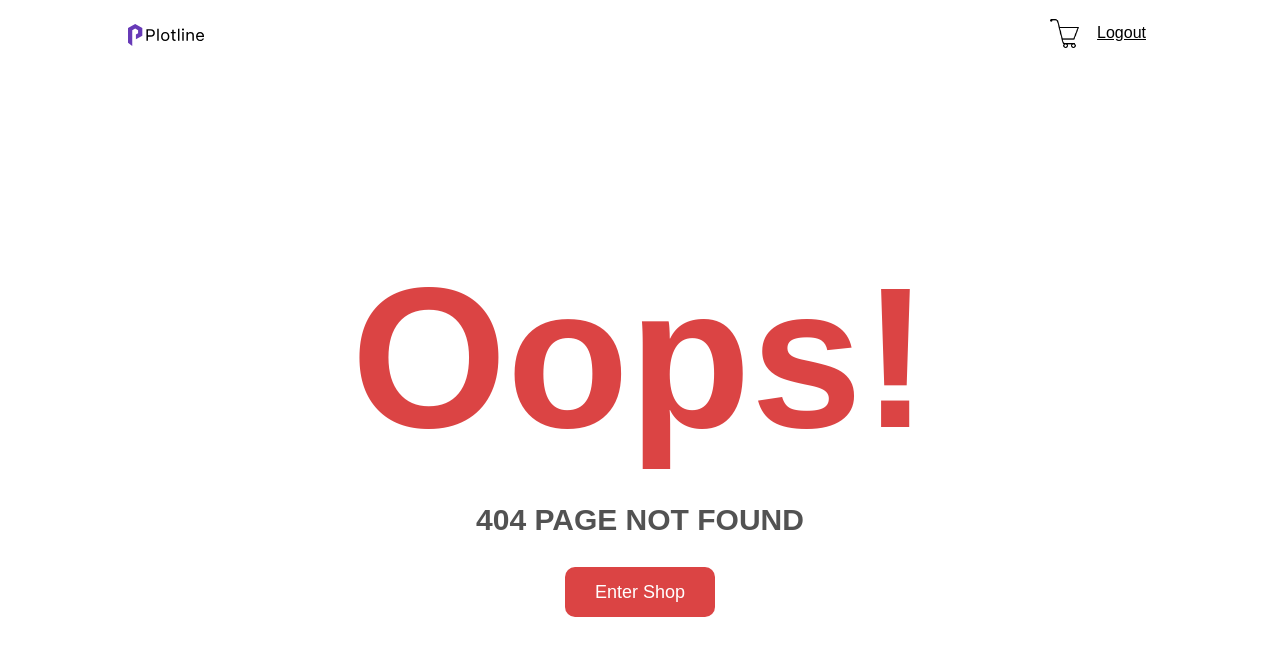
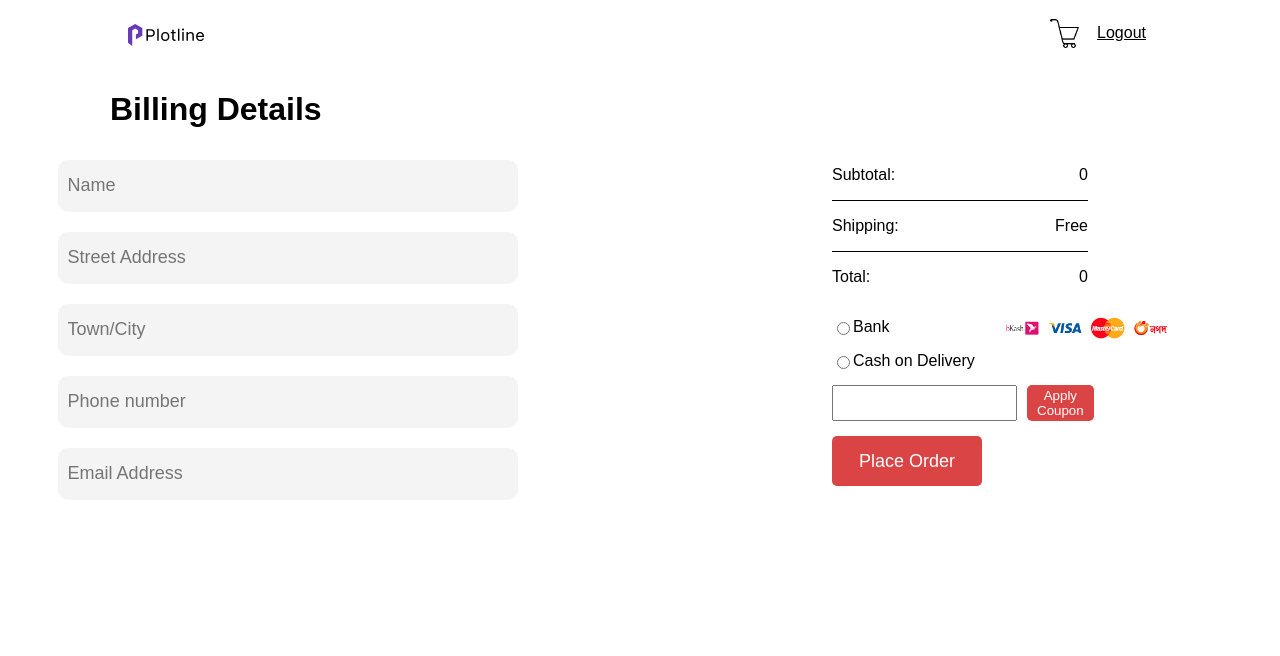
Before and after one commit to amankumar11/E-Commerce_Web, a React (Create React App) app in the folder client/: page /checkout in a window 1280 px wide. Before the commit this address had no page. Shown: the top 656 px of the page. Built offline with nearby package versions, Linux system fonts and the light colour scheme; no server answers; sample sign-in values are in the browser's storage; the HTML template or start-up script is replaced by a standard one.

Commit message:
some api fixes

```diff
--- a/client/src/App.js
+++ b/client/src/App.js
@@ -9,6 +9,7 @@ import Shop from "./pages/Shop";
 import Cart from "./pages/Cart";
 import Admin from "./admin/AdminPage";
 import Page404 from "./pages/Page404";
+import Checkout from "./pages/Checkout";
 
 function App() {
   const { user } = useAuthContext();
@@ -40,6 +41,7 @@ function App() {
             {userEmail === "admin@gmail.com" && (
               <Route path="/admin" element={<Admin />} />
             )}
+            {user && <Route path="/checkout" element={<Checkout />} />}
             <Route path="*" element={<Page404 />} />
           </Routes>
         </div>
--- /dev/null
+++ b/client/src/api/fetchCart.js
@@ -0,0 +1,20 @@
+import axios from "axios";
+
+const fetchCart = async () => {
+  const userData = localStorage.getItem("user");
+  const user = JSON.parse(userData);
+  const userEmail = user ? user.email : "";
+
+  try {
+    const response = await axios.get("/api/cart");
+    const filteredCartItems = response.data.cart.filter(
+      (item) => item.userEmail === userEmail
+    );
+    return filteredCartItems;
+  } catch (error) {
+    console.error("Error fetching cart items:", error);
+    throw error;
+  }
+};
+
+export default fetchCart;
--- /dev/null
+++ b/client/src/api/fetchTotalAmount.js
@@ -0,0 +1,28 @@
+import { useEffect, useState } from "react";
+import fetchCart from "./fetchCart";
+
+const FetchTotalAmount = () => {
+  const [cartItems, setCartItems] = useState([]);
+
+  useEffect(() => {
+    fetchCart()
+      .then((filteredCartItems) => {
+        setCartItems(filteredCartItems);
+      })
+      .catch((error) => {
+        console.error("Error fetching cart items:", error);
+      });
+  }, []);
+
+  const totalAmount = cartItems.reduce((total, item) => {
+    if (item.itemType === "product") {
+      return total + 200 + item.totalAmount * item.quantity;
+    } else {
+      return total + 100 + item.totalAmount * item.quantity;
+    }
+  }, 0);
+
+  return totalAmount;
+};
+
+export default FetchTotalAmount;
--- a/client/src/assets/css/card.css
+++ b/client/src/assets/css/card.css
@@ -42,7 +42,7 @@
 
 .cart-btn {
   height: 40px;
-  width: 100px;
+  width: 120px;
   background-color: white;
   color: black;
   border: 1px solid black;
@@ -52,6 +52,12 @@
   transition: background-color 0.6s ease, color 0.6s ease, border 0.6s ease;
 }
 
+.added {
+  background-color: green;
+  border: none;
+  color: white;
+}
+
 .cart-btn:hover {
   background-color: var(--product-red);
   color: white;
--- a/client/src/assets/css/cart.css
+++ b/client/src/assets/css/cart.css
@@ -62,6 +62,10 @@
 }
 
 .checkout-btn {
+  display: flex;
+  align-items: center;
+  justify-content: center;
+  text-decoration: none;
   background-color: var(--product-red);
   border: none;
   font-size: 18px;
--- /dev/null
+++ b/client/src/assets/css/checkout.css
@@ -0,0 +1,93 @@
+.checkout {
+  display: flex;
+  width: 100%;
+  height: 100vh;
+}
+
+.checkout-left {
+  display: flex;
+  flex-direction: column;
+  width: 50%;
+}
+
+.checkout-left h1 {
+  margin-left: 110px;
+}
+
+.form-div {
+  display: flex;
+  align-items: center;
+  justify-content: center;
+  width: 90%;
+}
+
+.checkout-right {
+  display: flex;
+  flex-direction: column;
+  align-items: center;
+  /* justify-content: center; */
+  margin-top: 80px;
+  width: 50%;
+}
+
+.checkout-form input {
+  border-radius: 10px;
+}
+
+.amount-div {
+  display: flex;
+  flex-direction: column;
+  /* align-items: center; */
+  width: 40%;
+}
+
+.radio-div {
+  display: flex;
+  align-items: center;
+}
+
+.input-div {
+  display: flex;
+  margin-top: 15px;
+}
+
+.input-div input {
+  width: 220px;
+  height: 30px;
+}
+
+.input-div button {
+  background-color: var(--product-red);
+  color: white;
+  width: 120px;
+  padding: 0px 10px;
+  border: none;
+  border-radius: 5px;
+  margin-left: 10px;
+}
+
+.place-order-btn {
+  background-color: var(--product-red);
+  color: white;
+  height: 50px;
+  font-size: 18px;
+  width: 150px;
+  border-radius: 5px;
+  border: none;
+  margin-top: 15px;
+}
+
+.radio-div img {
+  margin-left: 100px;
+}
+
+.amount-container {
+  display: flex;
+  width: 100%;
+  border-bottom: 1px solid black;
+  justify-content: space-between;
+}
+
+.amount-total {
+  border: none;
+}
--- a/client/src/components/ItemCard.js
+++ b/client/src/components/ItemCard.js
@@ -37,11 +37,19 @@ const ItemCard = ({
     totalAmount: totalAmount,
   });
 
+  const [isAdded, setIsAdded] = useState(false);
+
   const handleAddToCart = async () => {
     try {
       const response = await axios.post("/api/cart/add", itemToAdd);
 
       console.log("Item added to cart:", response.data);
+
+      setIsAdded(true);
+
+      setTimeout(() => {
+        setIsAdded(false);
+      }, 2000);
 
       setItemToAdd({
         ...itemToAdd,
@@ -67,8 +75,11 @@ const ItemCard = ({
         </div>
 
         <p className="product-price">₹{price}</p>
-        <button className="cart-btn" onClick={handleAddToCart}>
-          Add to cart
+        <button
+          className={`cart-btn ${isAdded ? "added" : ""}`}
+          onClick={handleAddToCart}
+        >
+          {isAdded ? "Added to Cart" : "Add to Cart"}
         </button>
       </div>
     </div>
--- a/client/src/pages/Cart.js
+++ b/client/src/pages/Cart.js
@@ -3,27 +3,21 @@ import CartCard from "../components/CartCard";
 import "../assets/css/cart.css";
 import axios from "axios";
 import ItemAmountCard from "../components/ItemAmountCard";
+import fetchCart from "../api/fetchCart";
+import FetchTotalAmount from "../api/fetchTotalAmount";
 
 const Cart = () => {
   const [cartItems, setCartItems] = useState([]);
 
-  const userData = localStorage.getItem("user");
-  const user = JSON.parse(userData);
-  const userEmail = user ? user.email : "";
-
   useEffect(() => {
-    axios
-      .get("/api/cart")
-      .then((response) => {
-        const filteredCartItems = response.data.cart.filter(
-          (item) => item.userEmail === userEmail
-        );
+    fetchCart()
+      .then((filteredCartItems) => {
         setCartItems(filteredCartItems);
       })
       .catch((error) => {
         console.error("Error fetching cart items:", error);
       });
-  }, [userEmail]);
+  }, []);
 
   const handleDeleteItem = async (_id) => {
     try {
@@ -56,13 +50,7 @@ const Cart = () => {
       });
   };
 
-  const totalAmount = cartItems.reduce((total, item) => {
-    if (item.itemType === "product") {
-      return total + 200 + item.totalAmount * item.quantity;
-    } else {
-      return total + 100 + item.totalAmount * item.quantity;
-    }
-  }, 0);
+  const totalAmount = FetchTotalAmount();
 
   return (
     <div className="cart-page">
@@ -110,7 +98,9 @@ const Cart = () => {
               <h2>Total</h2>
               <h2>{totalAmount.toFixed(2)}</h2>
             </div>
-            <button className="checkout-btn">Proceed to Checkout</button>
+            <a className="checkout-btn" href="/checkout">
+              Proceed to Checkout
+            </a>
           </div>
         </div>
       </div>
--- /dev/null
+++ b/client/src/pages/Checkout.js
@@ -0,0 +1,58 @@
+import React from "react";
+import "../assets/css/checkout.css";
+import bank from "../assets/img/bank.png";
+import FetchTotalAmount from "../api/fetchTotalAmount";
+
+const Checkout = () => {
+  const totalAmount = FetchTotalAmount();
+  return (
+    <div className="checkout">
+      <div className="checkout-left">
+        <h1>Billing Details</h1>
+        <div className="form-div">
+          <form className="login-form checkout-form">
+            <input type="text" placeholder="Name" required />
+            <input type="text" placeholder="Street Address" />
+            <input type="text" placeholder="Town/City" required />
+            <input type="text" placeholder="Phone number" required />
+            <input type="url" placeholder="Email Address" required />
+          </form>
+        </div>
+      </div>
+      <div className="checkout-right">
+        <div className="amount-div">
+          <div className="amount-container">
+            <p>Subtotal:</p>
+            <p>{totalAmount}</p>
+          </div>
+          <div className="amount-container">
+            <p>Shipping:</p>
+            <p>Free</p>
+          </div>
+          <div className="amount-container amount-total">
+            <p>Total:</p>
+            <p>{totalAmount}</p>
+          </div>
+        </div>
+        <div className="amount-div">
+          <div className="radio-div">
+            <input type="radio" value="Bank" />
+            Bank
+            <img src={bank} alt="bank" width="200px"></img>
+          </div>
+          <div className="radio-div">
+            <input type="radio" value="COD" />
+            Cash on Delivery
+          </div>
+          <div className="input-div">
+            <input type="text"></input>
+            <button>Apply Coupon</button>
+          </div>
+          <button className="place-order-btn">Place Order</button>
+        </div>
+      </div>
+    </div>
+  );
+};
+
+export default Checkout;
```
Also changed, not shown: client/src/assets/img/bank.png (added), 13 other files (tests, documents, lock files or other folders).
